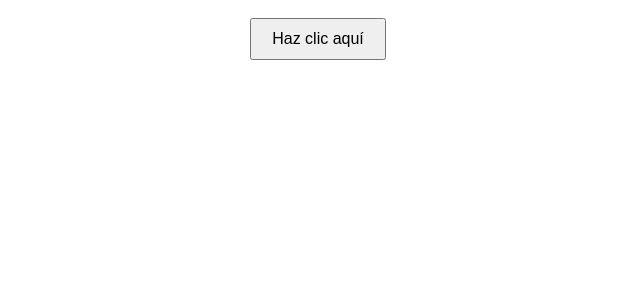
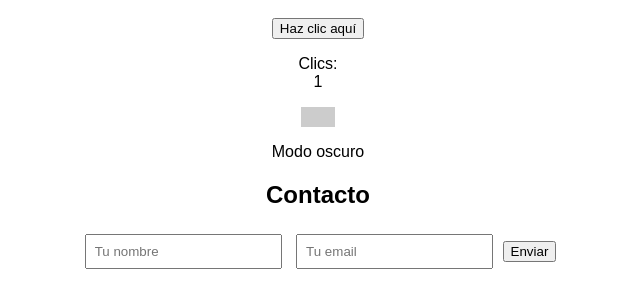
Before and after one commit to juanjocasmar/mi-proyecto-web, a plain HTML site: page index.html in a window 1280 px wide. Both pictures are taken after a click on the button "Haz clic aquí". Shown: the part 90-398 px from the top of the page, without its empty margins (322-962 px from the left). Drawn offline with Linux system fonts and the light colour scheme.

Commit message:
Agregar estructura inicial del proyecto

```diff
--- a/index.html
+++ b/index.html
@@ -3,12 +3,24 @@
 <head>
     <meta charset="UTF-8">
     <meta name="viewport" content="width=device-width, initial-scale=1.0">
-    <title>Mi Proyecto Web</title>
+    <title>Mi Proyecto Web Mejorado</title>
     <link rel="stylesheet" href="styles.css">
 </head>
 <body>
     <h1>¡Hola, mundo!</h1>
-    <button onclick="mostrarMensaje()">Haz clic aquí</button>
-    <script src="script.js"></script>
+    <button onclick="incrementarContador()">Haz clic aquí</button>
+    <p id="contador">Clics: 0</p>
+    <label class="switch">
+        <input type="checkbox" id="modoOscuro">
+        <span class="slider"></span>
+    </label>
+<p>Modo oscuro</p>
+<h2>Contacto</h2>
+<form id="formulario">
+<input type="text" id="nombre" placeholder="Tu nombre" required>
+<input type="email" id="email" placeholder="Tu email" required>
+<button type="submit">Enviar</button>
+</form>
+<script src="script.js"></script>
 </body>
 </html>
--- a/script.js
+++ b/script.js
@@ -1,3 +1,20 @@
-function mostrarMensaje() {
-    alert("¡Bienvenido a mi proyecto web!");
-    }
+// Contador de clics
+let contador = 0;
+function incrementarContador() {
+contador++;
+document.getElementById("contador").innerText = `Clics:
+${contador}`;
+}
+// Modo oscuro
+document.getElementById("modoOscuro").addEventListener("change"
+, function() {
+document.body.classList.toggle("dark-mode", this.checked);
+});
+// Formulario de contacto
+document.getElementById("formulario").addEventListener("submit"
+, function(event) {
+event.preventDefault();
+let nombre = document.getElementById("nombre").value;
+let email = document.getElementById("email").value;
+alert(`Gracias por contactarnos, ${nombre}!`);
+});
--- a/styles.css
+++ b/styles.css
@@ -2,10 +2,42 @@ body {
     font-family: Arial, sans-serif;
     text-align: center;
     margin: 50px;
-}
-
-button {
-    padding: 10px 20px;
-    font-size: 16px;
+    transition: background 0.3s, color 0.3s;
+    }
+    .dark-mode {
+    background: #121212;
+    color: white;
+    }
+    /* Estilos del formulario */
+    form {
+    margin-top: 20px;
+    }
+    input {
+    padding: 8px;
+    margin: 5px;
+    }
+    /* Estilos del botón de modo oscuro */
+    .switch {
+    position: relative;
+    display: inline-block;
+    width: 34px;
+    height: 20px;
+    }
+    .switch input {
+    opacity: 0;
+    width: 0;
+    height: 0;
+    }
+    .slider {
+    position: absolute;
     cursor: pointer;
-}
+    top: 0;
+    left: 0;
+    right: 0;
+    bottom: 0;
+    background-color: #ccc;
+    transition: .4s;
+    }
+    input:checked + .slider {
+    background-color: #2196F3;
+    }
```
